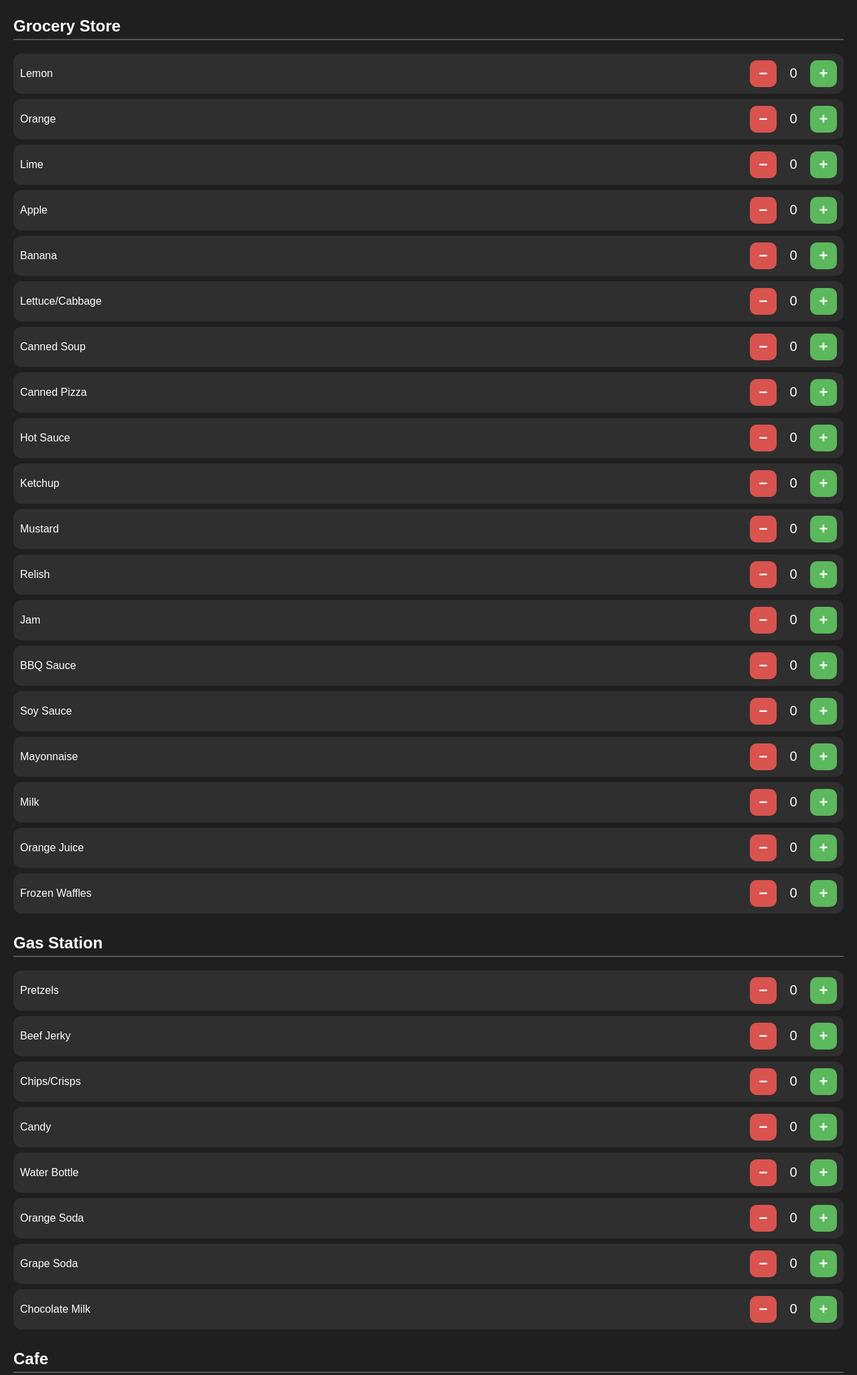
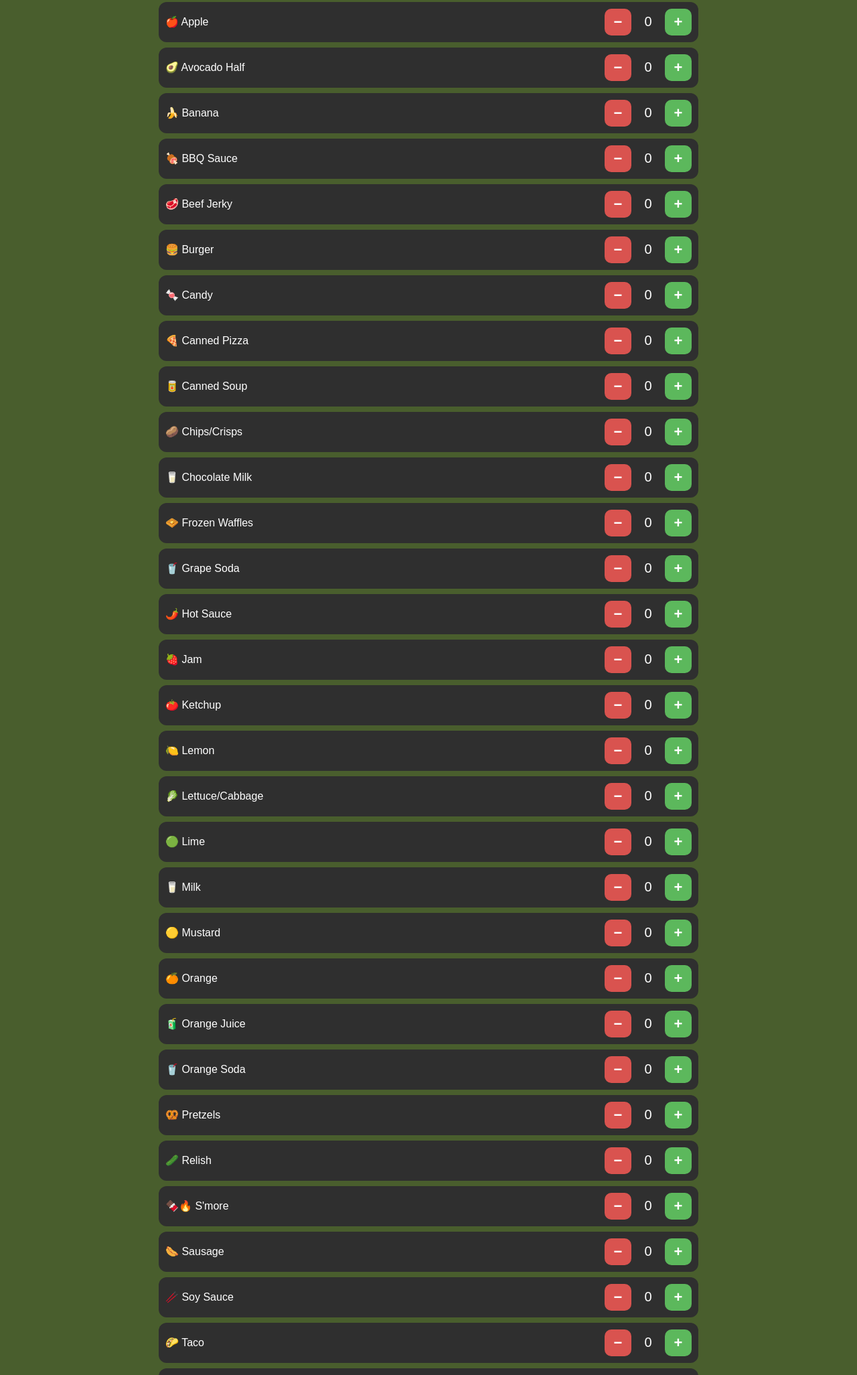
Before and after one commit to elinaemma/sasquatch-inventory, a plain HTML site: page index.html in a window 1280 px wide. Shown: the part 170-2223 px from the top of the page at 67% size. Drawn offline with Linux system fonts and the light colour scheme.

Commit message:
Update index.html

```diff
--- a/index.html
+++ b/index.html
@@ -8,7 +8,7 @@
 <style>
 body{
     font-family:Arial,Helvetica,sans-serif;
-    background:#1f1f1f;
+    background:#495e2d;
     color:white;
     margin:0;
     padding:20px;
@@ -28,23 +28,16 @@ input{
     box-sizing:border-box;
 }
 
-.category{
-    margin-top:30px;
-}
-
-.category h2{
-    border-bottom:2px solid #555;
-    padding-bottom:5px;
-}
-
 .item{
     display:flex;
     justify-content:space-between;
     align-items:center;
     background:#2f2f2f;
-    margin:8px 0;
+    margin:8px auto;
     padding:10px;
     border-radius:12px;
+    width:65%;
+    box-sizing:border-box;
 }
 
 .controls{
@@ -103,56 +96,41 @@ button{
 
 <script>
 
-const categories = {
+const items = [
+{ name:"Apple", emoji:"🍎" },
+{ name:"Avocado Half", emoji:"🥑" },
+{ name:"Banana", emoji:"🍌" },
+{ name:"BBQ Sauce", emoji:"🍖" },
+{ name:"Beef Jerky", emoji:"🥩" },
+{ name:"Burger", emoji:"🍔" },
+{ name:"Canned Pizza", emoji:"🍕" },
+{ name:"Canned Soup", emoji:"🥫" },
+{ name:"Candy", emoji:"🍬" },
+{ name:"Chips/Crisps", emoji:"🥔" },
+{ name:"Chocolate Milk", emoji:"🥛" },
+{ name:"Frozen Waffles", emoji:"🧇" },
+{ name:"Grape Soda", emoji:"🥤" },
+{ name:"Hot Sauce", emoji:"🌶️" },
+{ name:"Jam", emoji:"🍓" },
+{ name:"Ketchup", emoji:"🍅" },
+{ name:"Lemon", emoji:"🍋" },
+{ name:"Lettuce/Cabbage", emoji:"🥬" },
+{ name:"Lime", emoji:"🟢" },
+{ name:"Milk", emoji:"🥛" },
+{ name:"Mustard", emoji:"🟡" },
+{ name:"Orange", emoji:"🍊" },
+{ name:"Orange Juice", emoji:"🧃" },
+{ name:"Orange Soda", emoji:"🥤" },
+{ name:"Pretzels", emoji:"🥨" },
+{ name:"Relish", emoji:"🥒" },
+{ name:"S'more", emoji:"🍫🔥" },
+{ name:"Sausage", emoji:"🌭" },
+{ name:"Soy Sauce", emoji:"🥢" },
+{ name:"Taco", emoji:"🌮" },
+{ name:"Water Bottle", emoji:"💧" }
+];
 
-"Grocery Store":[
-"Lemon",
-"Orange",
-"Lime",
-"Apple",
-"Banana",
-"Lettuce/Cabbage",
-"Canned Soup",
-"Canned Pizza",
-"Hot Sauce",
-"Ketchup",
-"Mustard",
-"Relish",
-"Jam",
-"BBQ Sauce",
-"Soy Sauce",
-"Mayonnaise",
-"Milk",
-"Orange Juice",
-"Frozen Waffles"
-],
-
-"Gas Station":[
-"Pretzels",
-"Beef Jerky",
-"Chips/Crisps",
-"Candy",
-"Water Bottle",
-"Orange Soda",
-"Grape Soda",
-"Chocolate Milk"
-],
-
-"Cafe":[
-"Burger"
-],
-
-"Campsite":[
-"S'more",
-"Sausage",
-"Avocado Half"
-],
-
-"Island Taco Truck":[
-"Taco"
-]
-
-};
+items.sort((a,b)=>a.name.localeCompare(b.name));
 
 const inventory=document.getElementById("inventory");
 
@@ -170,64 +148,41 @@ function draw(){
 
     const filter=document.getElementById("search").value.toLowerCase();
 
-    for(const category in categories){
+    items.forEach(item=>{
 
-        let section=document.createElement("div");
-        section.className="category";
-
-        let title=document.createElement("h2");
-        title.innerText=category;
-        section.appendChild(title);
-
-        let visible=false;
-
-        categories[category].forEach(item=>{
-
-            if(!item.toLowerCase().includes(filter)) return;
-
-            visible=true;
+        if(!item.name.toLowerCase().includes(filter)) return;
 
         const row=document.createElement("div");
         row.className="item";
 
         row.innerHTML=`
-                <div>${item}</div>
-
+            <div>${item.emoji} ${item.name}</div>
             <div class="controls">
-
                 <button class="minus">−</button>
-
-                    <div class="count">${getCount(item)}</div>
-
+                <div class="count">${getCount(item.name)}</div>
                 <button class="plus">+</button>
-
             </div>
         `;
 
         row.querySelector(".minus").onclick=()=>{
 
-                let value=Math.max(0,getCount(item)-1);
-                setCount(item,value);
+            let value=Math.max(0,getCount(item.name)-1);
+            setCount(item.name,value);
             draw();
 
-            }
+        };
 
         row.querySelector(".plus").onclick=()=>{
 
-                let value=getCount(item)+1;
-                setCount(item,value);
+            let value=getCount(item.name)+1;
+            setCount(item.name,value);
             draw();
 
-            }
+        };
 
-            section.appendChild(row);
+        inventory.appendChild(row);
 
     });
-
-        if(visible)
-            inventory.appendChild(section);
-
-    }
 
 }
 
```
Lines whose indentation alone changed are shown as unchanged.
